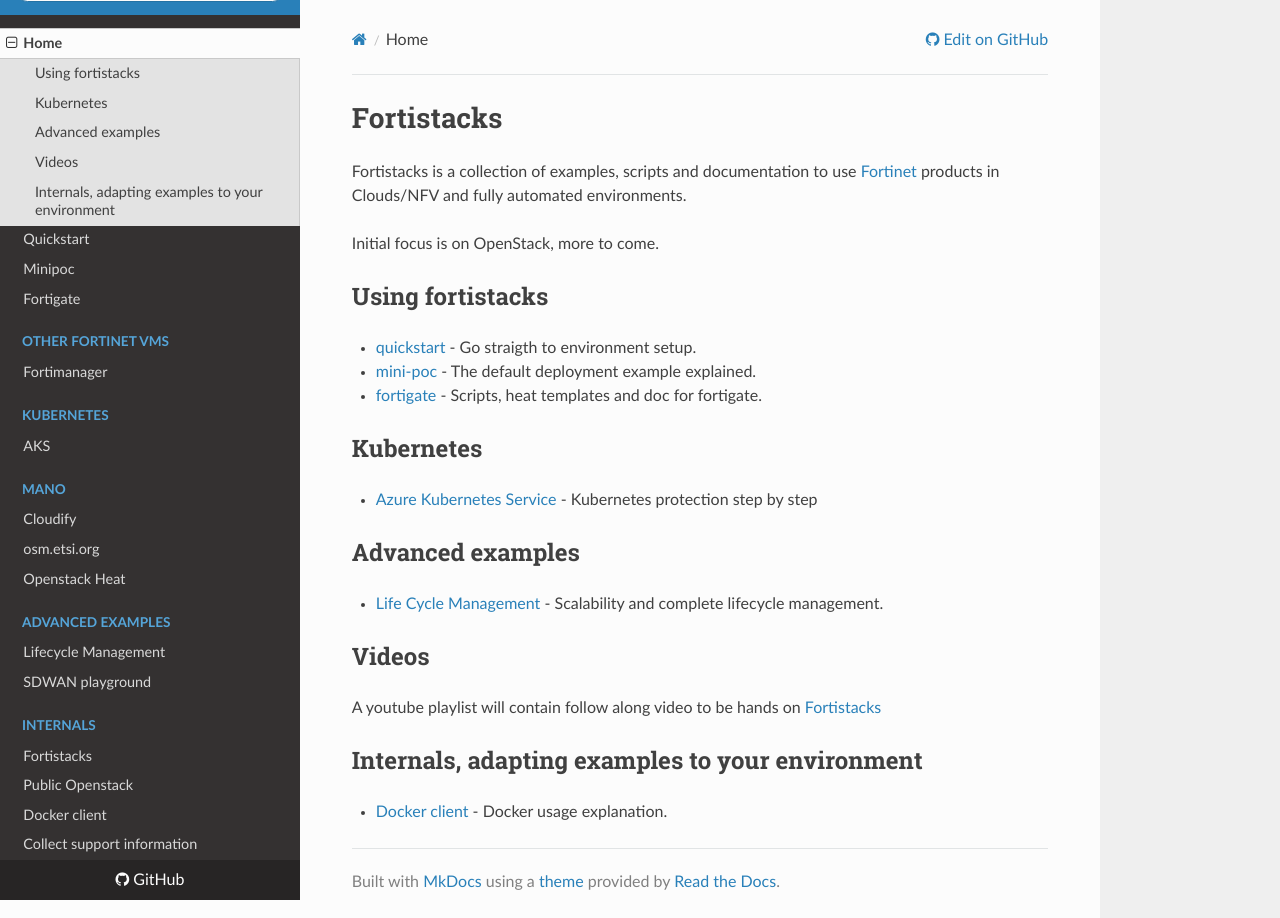
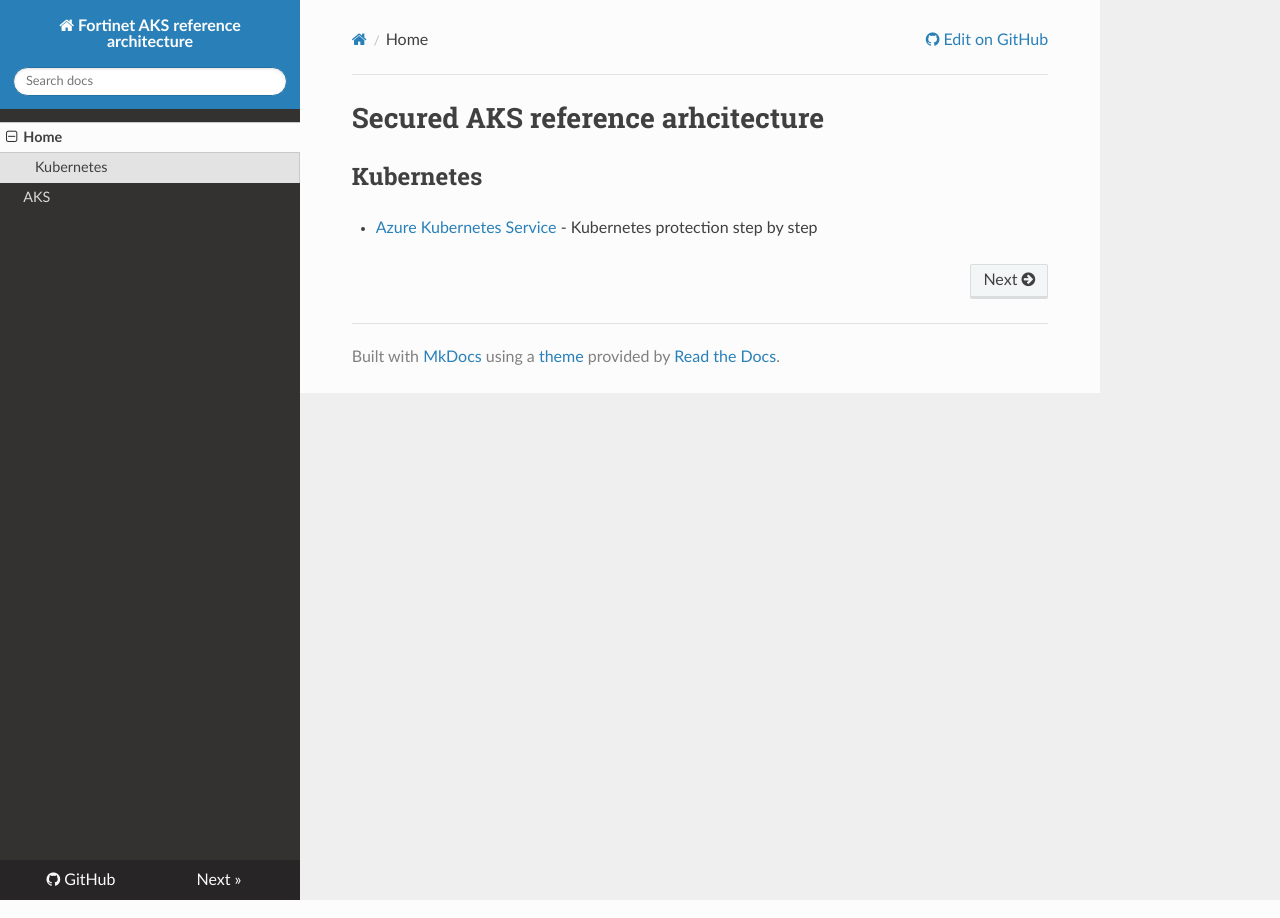
Before and after one commit to fortinet-solutions-cse/secured-AKS-refarch, an MkDocs documentation site: the page built from docs/index.md, in a window 1280 px wide. Built offline with MkDocs 1.6.1, drawn with Linux system fonts in a browser that asks for light colours; nearby versions of some CDN libraries.

Commit message:
Fix playbook and start documentation for readthedocs

```diff
--- a/docs/index.md
+++ b/docs/index.md
@@ -1,27 +1,6 @@
-# Fortistacks
+# Secured AKS reference arhcitecture
 
-
-Fortistacks is a collection of examples, scripts and documentation to use [Fortinet](http://fortinet.com) products in
-Clouds/NFV and fully automated environments.
-
-Initial focus is on OpenStack, more to come.
-
-## Using fortistacks
-
-* [quickstart](quickstart.md) - Go straigth to environment setup.
-* [mini-poc](mini-poc.md) - The default deployment example explained.
-* [fortigate](Fortigate.md) - Scripts, heat templates and doc for fortigate.
 
 ## Kubernetes
 
-* [Azure Kubernetes Service](Kubernetes/AKS-Private-secured.md) - Kubernetes protection step by step
-
-## Advanced examples
-
-* [Life Cycle Management](Advanced Examples/LCM.md) - Scalability and complete lifecycle management.
-
-## Videos
-A youtube playlist will contain follow along video to be hands on [Fortistacks](https://www.youtube.com/playlist?list=PL78t125b9Q2YWfB4nre9NRTrerA-awaSo)
-
-## Internals, adapting examples to your environment
-* [Docker client](Internals/README-DockerClient.md) - Docker usage explanation.
+* [Azure Kubernetes Service](AKS-Private-secured.md) - Kubernetes protection step by step
--- a/fgt-playbook.yaml
+++ b/fgt-playbook.yaml
@@ -51,7 +51,6 @@
   - name: Configure user groups.
     fortios_user_group:
       vdom:  "{{ vdom }}"
-      https: "False"
       state: "present"
       user_group:
         group_type: "firewall"
--- a/mkdocs.yml
+++ b/mkdocs.yml
@@ -1,32 +1,14 @@
 # mkdocs.yml -- MkDocs configuration, all *.md files relative to docs/
-site_name: Forti Stacks
-repo_url: 'https://github.com/fortinet-solutions-cse/fortistacks'
+site_name: Fortinet AKS reference architecture
+repo_url: 'https://github.com/fortinet-solutions-cse/secured-AKS-refarch'
 edit_uri: edit/master/docs
-site_description: 'Multiple ready to use demo examples of automated Fortinet deployments.'
+site_description: 'Demo code of a reference architecture to secure AKS platform and applications with Fortinet products.'
 extra:
   favicon: 'https://fortinet.com/favicon.ico'
   social:
     - type: 'github'
-      link: 'https://github.com/fortinet-solutions-cse/fortistacks'
+      link: 'https://github.com/fortinet-solutions-cse/secured-AKS-refarch'
 theme: readthedocs
 nav:
 - Home: 'index.md'
-- Quickstart: 'quickstart.md'
-- Minipoc: 'mini-poc.md'
-- Fortigate: 'Fortigate.md'
-- Other Fortinet VMs:
-    - Fortimanager: 'Fortimanager.md'
-- Kubernetes:
-    - AKS: 'Kubernetes/AKS-Private-secured.md'
-- MANO:
-    - Cloudify: 'MANO/Cloudify.md'
-    - osm.etsi.org: 'MANO/OSM.md'
-    - Openstack Heat: 'MANO/Openstack-Heat.md'
-- Advanced examples:
-    - Lifecycle Management: 'Advanced Examples/LCM.md'
-    - SDWAN playground: 'Advanced Examples/SDWAN.md'
-- Internals:
-    - Fortistacks: 'Internals/About.md'
-    - Public Openstack: 'Internals/Citycloud.md'
-    - Docker client: 'Internals/README-DockerClient.md'
-    - Collect support information: 'Internals/Support-vms-collect.md'
+- AKS: 'AKS-Private-secured.md'
```
Also changed, not shown: docs/SecureAKS.svg.
